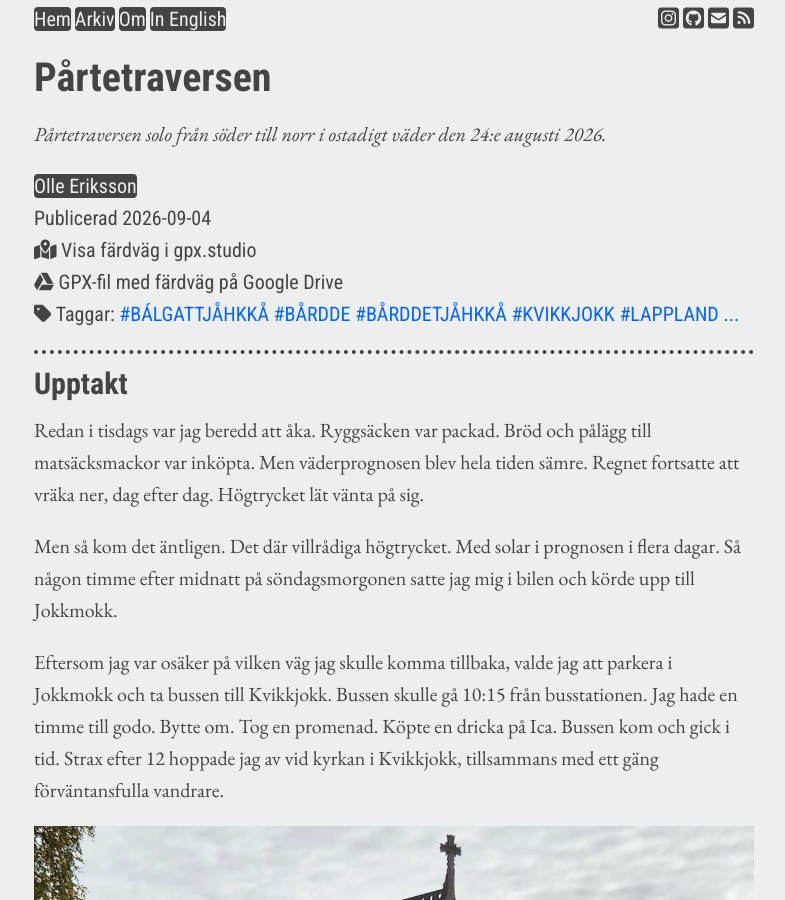
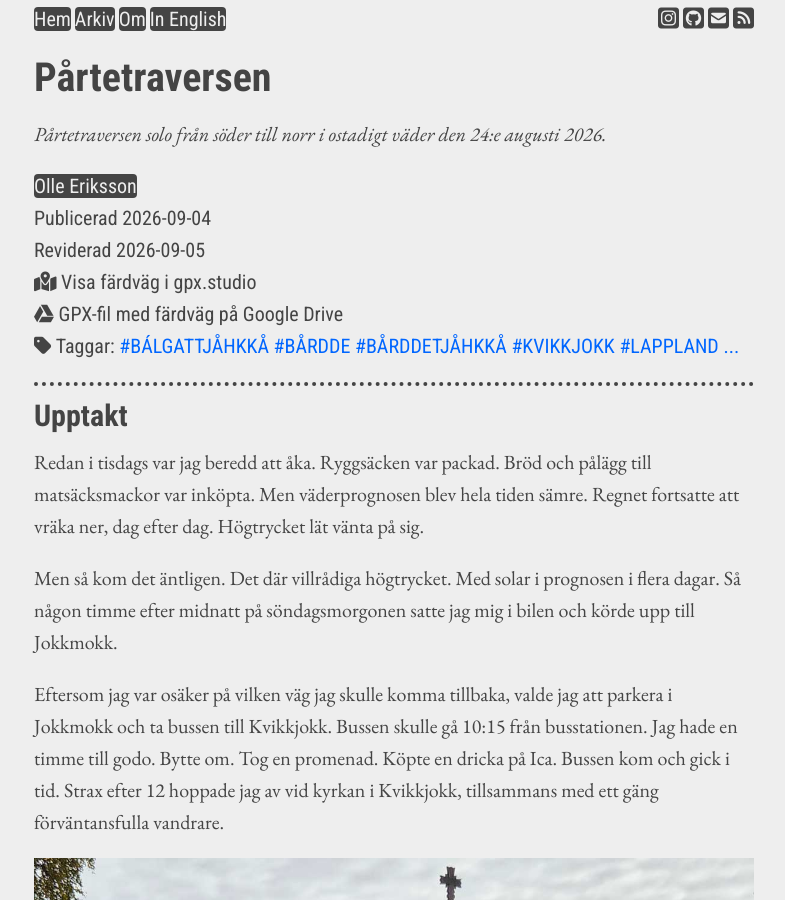
Before and after one commit to fjallklatterprojektet/fjallklatterprojektet.github.io, a Jekyll site: the page built from _posts/2026-09-04-partetraversen.md, in a window 1280 px wide and 900 px high. Shown: the whole window, without its empty margins (246-1031 px from the left). Built offline with Jekyll 4.4.1, drawn with Linux system fonts in a browser that asks for light colours.

Commit message:
Add support to show revision date for posts

```diff
--- a/_layouts/post.html
+++ b/_layouts/post.html
@@ -39,6 +39,10 @@
         <span class="author"><a href="mailto:fjallklatterprojektet@gmail.com">{{ page.author }}</a></span>
         <br>
         <span class="date">Publicerad {{ page.date | date: "%Y-%m-%d" }}</span>
+        {% if page.revised %}
+        <br>
+        <span class="date">Reviderad {{ page.revised | date: "%Y-%m-%d" }}</span>
+        {% endif %}
         {% if page.gpxstudio_url %}
         <br>
         <span class="gpx_link"><a href="{{ page.gpxstudio_url }}"><i class="fa-solid fa-map-location-dot"></i> Visa färdväg i gpx.studio</a>
```
